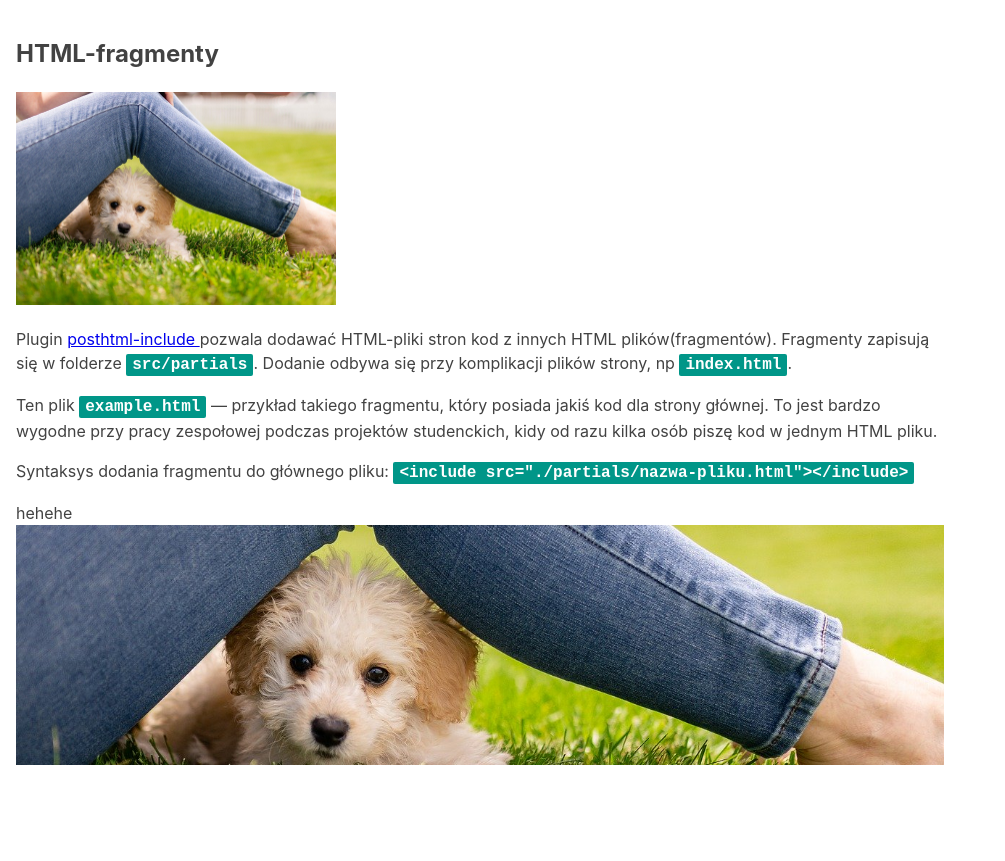
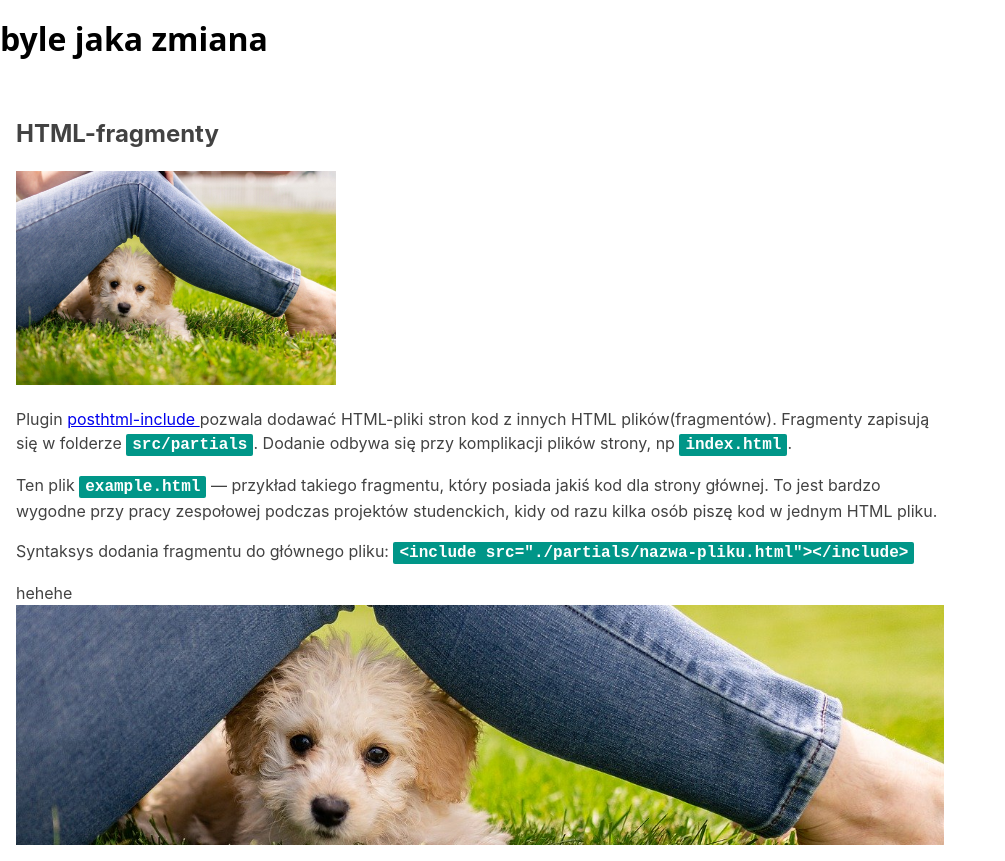
Before and after one commit to dszmaj7/goit-project-test, a website built with Parcel: page src/index.html in a window 1280 px wide. Shown: the whole page, without its empty margins (0-1005 px from the left). Before the commit the page ends 800 px from the top, so only its background shows below. Built offline with nearby package versions, Linux system fonts and the light colour scheme.

Commit message:
byle jaka zmiana

```diff
--- a/src/index.html
+++ b/src/index.html
@@ -12,6 +12,7 @@
     />
   </head>
   <body>
+    <h1>byle jaka zmiana</h1>
     <!-- W taki sposbu dodajemy fragmenty w główny HTML-plik strony. -->
     <include src="./partials/example.html"></include>
 
```
